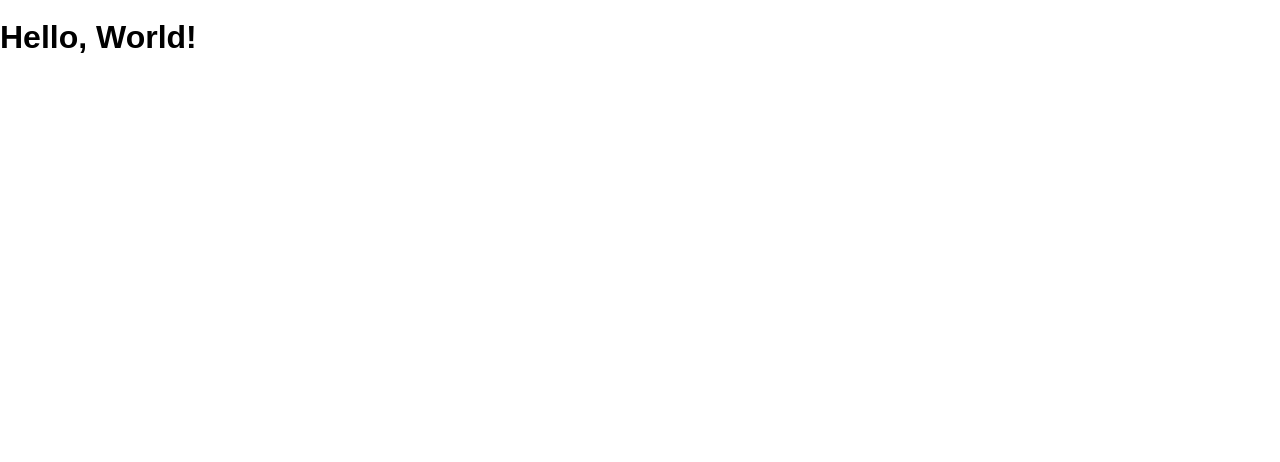
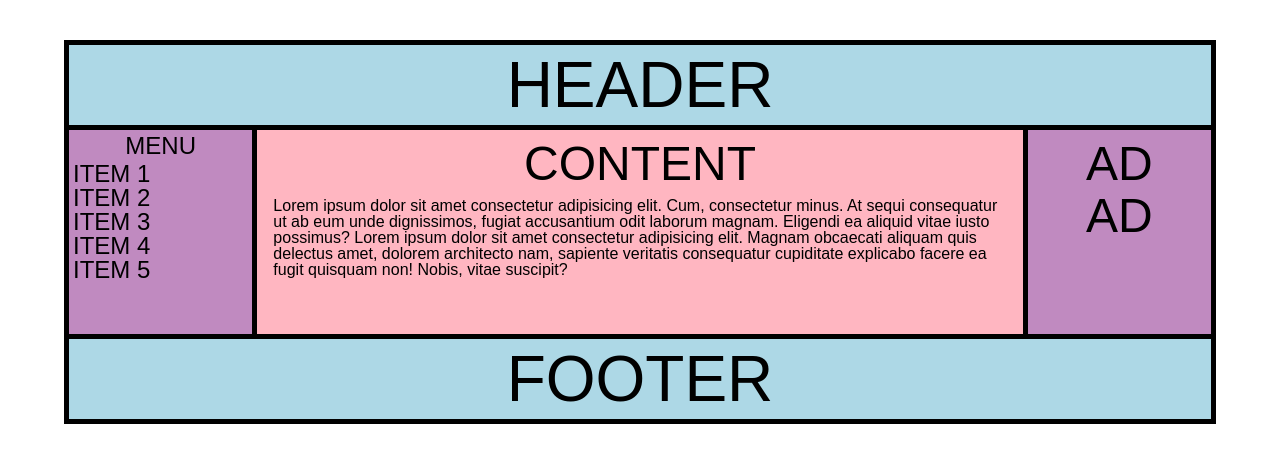
Before and after one commit to DylanAttal/flexbox-warmup, a website: page public/index.html in a window 1280 px wide. Drawn offline with Linux system fonts and the light colour scheme.

Commit message:
Completed flexbox warmup assignment

```diff
--- a/public/index.html
+++ b/public/index.html
@@ -1,12 +1,44 @@
 <!DOCTYPE html>
 <html>
+
 <head lang="en">
   <meta charset="UTF-8">
   <meta name="viewport" content="width=device-width, initial-scale=1">
   <title>Flexbox Warmup</title>
   <link rel="stylesheet" href="/screen.css">
 </head>
+
 <body>
-    <h1>Hello, World!</h1>
+  <div class="container">
+    <header>
+      <p>HEADER</p>
+    </header>
+    <div class="middle">
+      <div class="middle-left">
+        <p class="menu-centered">MENU</p>
+        <p class="item">ITEM 1</p>
+        <p class="item">ITEM 2</p>
+        <p class="item">ITEM 3</p>
+        <p class="item">ITEM 4</p>
+        <p class="item">ITEM 5</p>
+      </div>
+      <div class="middle-center">
+        <p class="big-content">CONTENT</p>
+        <p>Lorem ipsum dolor sit amet consectetur adipisicing elit. Cum, consectetur minus. At sequi consequatur ut ab
+          eum unde dignissimos, fugiat accusantium odit laborum magnam. Eligendi ea aliquid vitae iusto possimus? Lorem
+          ipsum dolor sit amet consectetur adipisicing elit. Magnam obcaecati aliquam quis delectus amet, dolorem
+          architecto nam, sapiente veritatis consequatur cupiditate explicabo facere ea fugit quisquam non! Nobis,
+          vitae suscipit?</p>
+      </div>
+      <div class="middle-right">
+        <p>AD</p>
+        <p>AD</p>
+      </div>
+    </div>
+    <footer>
+      <p>FOOTER</p>
+    </footer>
+  </div>
 </body>
+
 </html>
--- a/public/screen.css
+++ b/public/screen.css
@@ -6,4 +6,91 @@ body {
   margin: 0;
   min-height: 100%;
   font: 16px / 1 sans-serif;
+  line-height: 1rem;
 }
+
+.container {
+  margin: 40px auto;
+  display: flex;
+  flex-wrap: wrap;
+  width: 90%;
+}
+
+header {
+  width: 100%;
+  background-color: lightblue;
+  text-align: center;
+  border: 5px solid black;
+}
+
+header p {
+  font-size: 4rem;
+  margin: 2rem;
+}
+
+.middle {
+  display: flex;
+}
+
+.middle-left {
+  background-color: rgb(192, 138, 192);
+  font-size: 1.5rem;
+  width: 20%;
+  border-left: 5px solid black;
+  border-right: 5px solid black;
+}
+
+.middle-left p {
+  margin-top: 0.5rem;
+}
+
+.item {
+  padding-left: 0.25rem;
+  margin: 0;
+}
+
+.menu-centered {
+  text-align: center;
+  margin-bottom: 0.75rem;
+}
+
+.middle-center {
+  background-color: lightpink;
+  width: 80%;
+  padding-left: 1rem;
+  padding-right: 1rem;
+  padding-bottom: 2.5rem;
+}
+
+.big-content {
+  font-size: 3rem;
+  text-align: center;
+  line-height: 0.25rem;
+  margin: 2rem;
+}
+
+.middle-right {
+  background-color: rgb(192, 138, 192);
+  text-align: center;
+  font-size: 3rem;
+  width: 20%;
+  border-left: 5px solid black;
+  border-right: 5px solid black;
+  line-height: 0.25rem;
+}
+
+.middle-right p {
+  margin-top: 2rem;
+}
+
+footer {
+  background-color: lightblue;
+  width: 100%;
+  text-align: center;
+  border: 5px solid black;
+}
+
+footer p {
+  font-size: 4rem;
+  margin: 2rem;
+}
```
Lines whose indentation alone changed are shown as unchanged.
